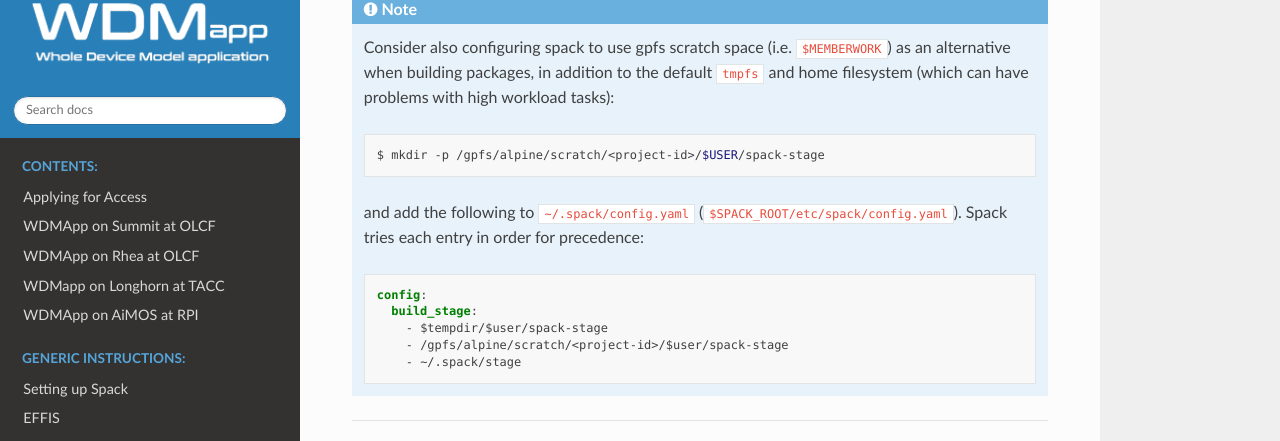
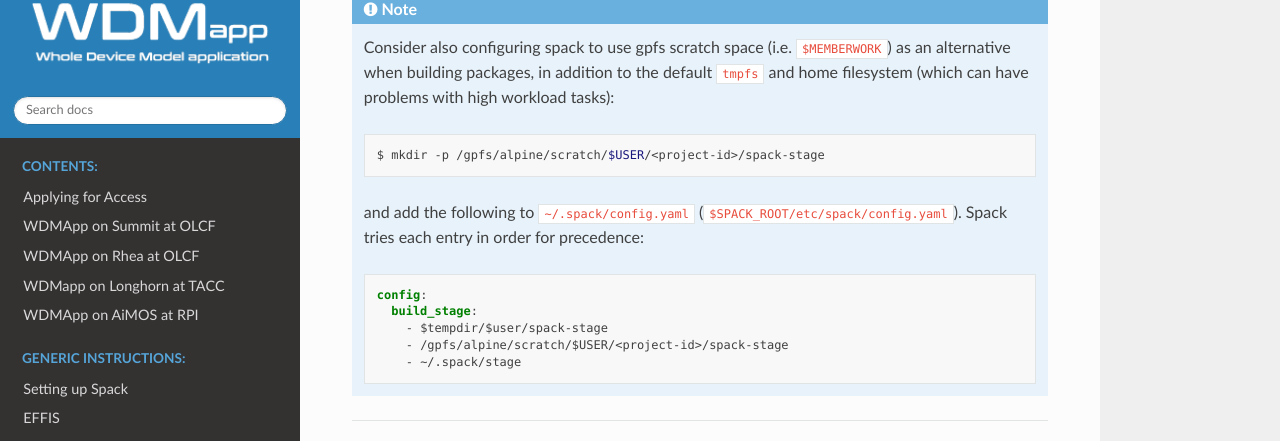
Before and after one commit to wdmapp/wdmapp-config, a Sphinx documentation site: the page built from docs/machines/note-olcf-spack-dir.rst, in a window 1280 px wide. Shown: the part 104-545 px from the top of the page. Built offline with Sphinx 7.4.7 and the Read the Docs theme 2.0.0, drawn with Linux system fonts in a browser that asks for light colours; pages that are not in the unit, such as notebooks, are missing from menus.

```diff
--- a/docs/machines/note-olcf-spack-dir.rst
+++ b/docs/machines/note-olcf-spack-dir.rst
@@ -7,7 +7,7 @@
 
    .. code-block:: sh
 
-      $ mkdir -p /gpfs/alpine/scratch/<project-id>/$USER/spack-stage
+      $ mkdir -p /gpfs/alpine/scratch/$USER/<project-id>/spack-stage
 
    and add the following to ``~/.spack/config.yaml`` (``$SPACK_ROOT/etc/spack/config.yaml``).
    Spack tries each entry in order for precedence:
@@ -17,5 +17,5 @@
       config:
         build_stage:
           - $tempdir/$user/spack-stage
-          - /gpfs/alpine/scratch/<project-id>/$user/spack-stage
+          - /gpfs/alpine/scratch/$USER/<project-id>/spack-stage
           - ~/.spack/stage
```
